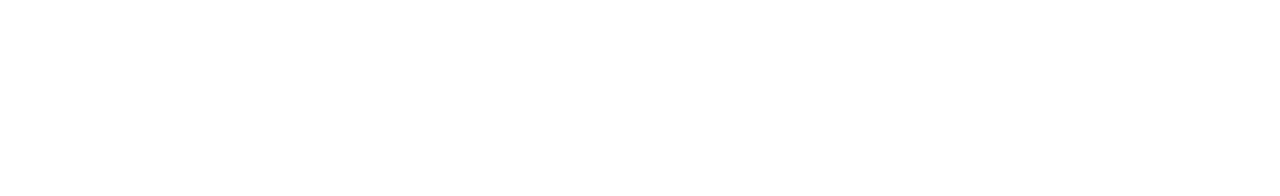
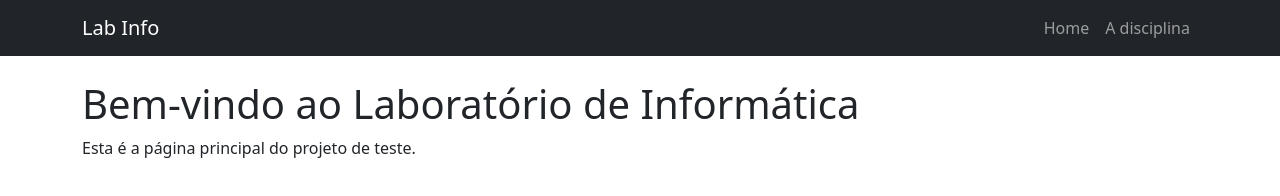
Before and after one commit to darealrb/LI2025-Teste03, a plain HTML site: page index.html in a window 1280 px wide. Drawn offline with nearby package versions, Linux system fonts and the light colour scheme.

Commit message:
4ª tarefa

```diff
--- a/index.html
+++ b/index.html
@@ -6,4 +6,22 @@
     <title>LI2025 Teste</title>
     <link href="https://cdn.jsdelivr.net/npm/bootstrap@5.3.0/dist/css/bootstrap.min.css" rel="stylesheet">
 </head>
+<body>
+    <nav class="navbar navbar-expand-lg navbar-dark bg-dark">
+        <div class="container">
+            <a class="navbar-brand" href="index.html">Lab Info</a>
+            <div class="navbar-nav">
+                <a class="nav-link" href="index.html">Home</a>
+                <a class="nav-link" href="disciplina.html">A disciplina</a>
+            </div>
+        </div>
+    </nav>
+
+    <div class="container mt-4">
+        <h1>Bem-vindo ao Laboratório de Informática</h1>
+        <p>Esta é a página principal do projeto de teste.</p>
+    </div>
+
+    <script src="https://cdn.jsdelivr.net/npm/bootstrap@5.3.0/dist/js/bootstrap.bundle.min.js"></script>
+</body>
 </html>
```
